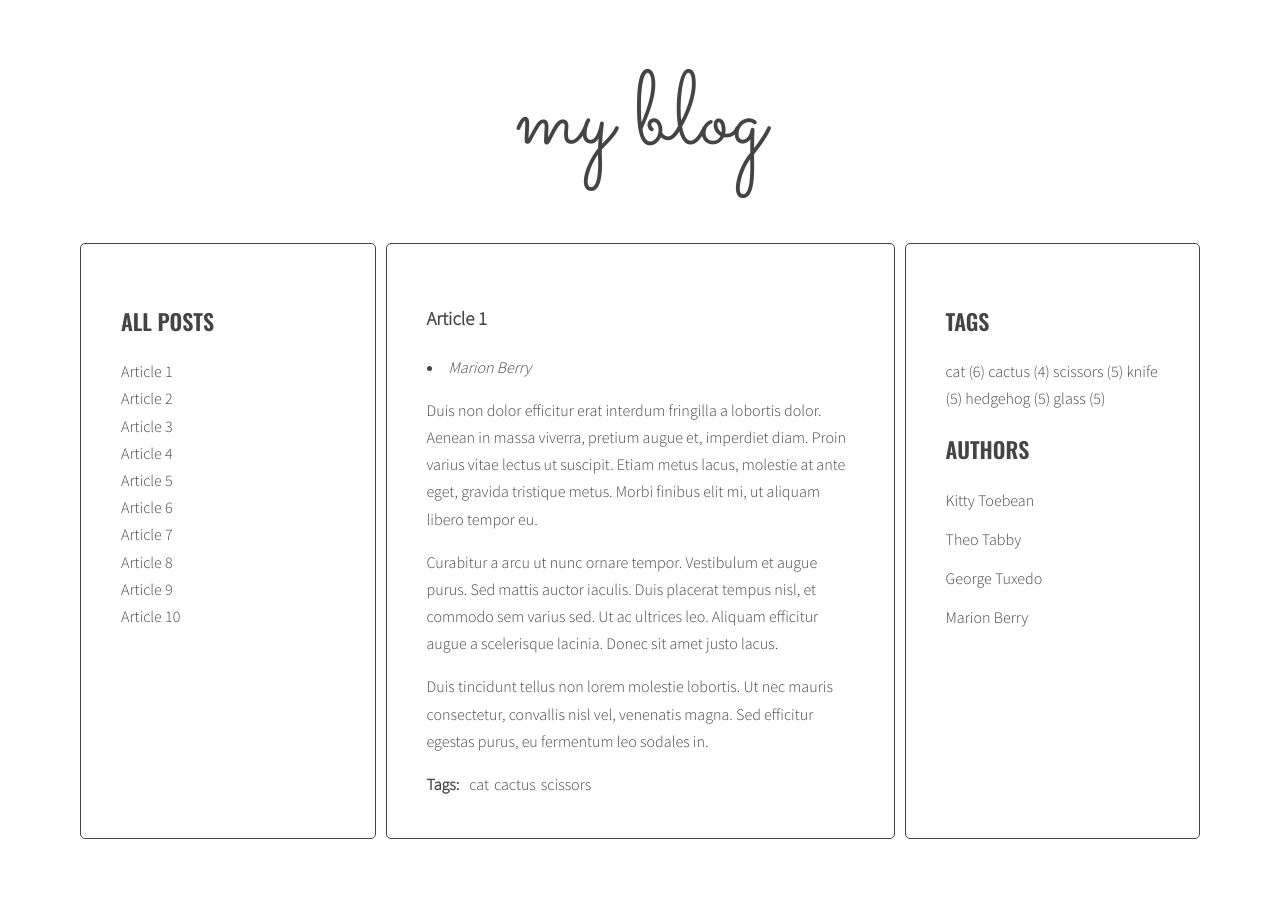
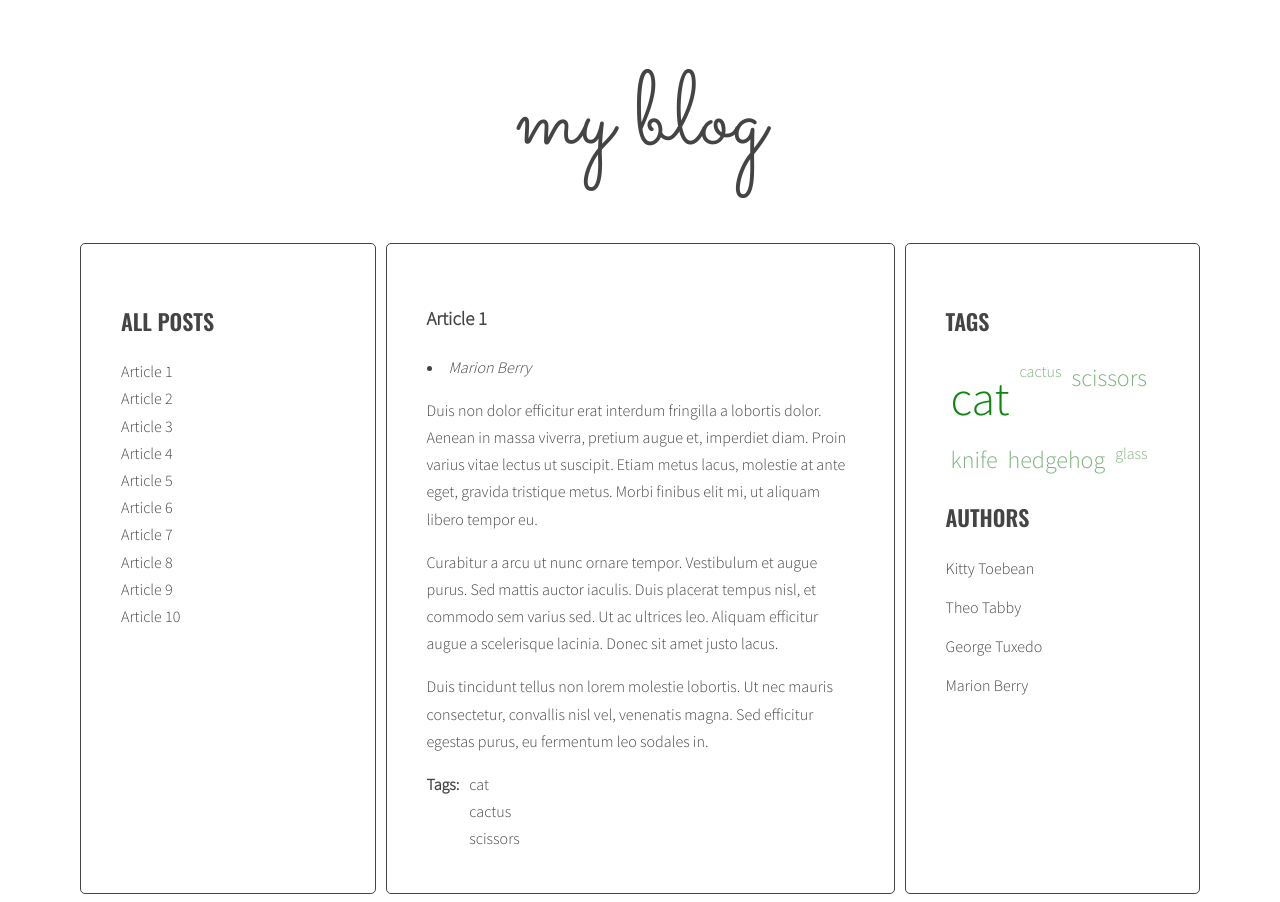
Before and after one commit to anngorska/javascript-blog, a website: page index.html in a window 1280 px wide. Before the commit the page ends 847 px from the top, so only its background shows below. Drawn offline with nearby package versions, Linux system fonts and the light colour scheme.

Commit message:
Add style to tag cloud

```diff
--- a/index.html
+++ b/index.html
@@ -144,7 +144,7 @@
               </ul>
             </div>
           </article>
-          <article class="post" id="article-7" data-tags="hedgehog glass knife" data-author="Kitty Toebean">
+          <article class="post" id="article-7" data-tags="hedgehog cat knife" data-author="Kitty Toebean">
             <h3 class="post-title">Article 7</h3>
             <p class="post-author"></p>
             <div class="post-content">
--- a/js/script.js
+++ b/js/script.js
@@ -42,7 +42,10 @@ const optArticleSelector = '.post',
   optTitleListSelector = '.titles',
   optArticleTagsSelector = '.post-tags .list',
   optArticleAuthorSelector = '.post-author',
-  optTagsListSelector = '.list.tags';
+  optTagsListSelector = '.list.tags',
+  optCloudClassCount = 5,
+  optCloudClassPrefix = 'tag-size-';
+
 
 function generateTitleLinks(customSelector = ''){
 
@@ -100,6 +103,15 @@ function calculateTagsParams(tags){
   }
 
   return params;
+}
+
+function calculateTagClass(count, params){
+  const normalizedCount = count - params.min;
+  const normalizedMax = params.max - params.min;
+  const percentage = normalizedCount / normalizedMax;
+  const classNumber = Math.floor( percentage * (optCloudClassCount - 1) + 1 );
+
+  return optCloudClassPrefix + classNumber;
 }
 
 function generateTags(){
@@ -170,7 +182,10 @@ function generateTags(){
   /* [NEW] START LOOP: for each tag in allTags: */
   for(let tag in allTags){
     /* [NEW] generate code of a link and add it to allTagsHTML */
-    allTagsHTML += tag + ' (' + allTags[tag] + ') ';
+
+    const tagLinkHTML = '<li><a href="#tag-' + tag + '"class="' + calculateTagClass(allTags[tag], tagsParams) + '"> ' + tag + '</a></li>';
+    allTagsHTML += tagLinkHTML;
+    console.log('tagLinkHTML:', tagLinkHTML);
     /* [NEW] END LOOP: for each tag in allTags: */
   }
 
--- a/sass/style.scss
+++ b/sass/style.scss
@@ -5,6 +5,7 @@
 $color-light: #fff;
 $color-dark: #444;
 $color-green: rgba(0, 128, 0, 0.945);
+$color-greenlight: rgba(115, 175, 115, 0.945);
 
 $font-logo: 'Sacramento', cursive;
 $font-header: 'Oswald', sans-serif;
@@ -93,10 +94,9 @@ body {
 }
 
 .list-horizontal {
-    li {
+    ul {
         display: inline-block;
         padding-right: 5px;
-
     }
 }
 
@@ -135,3 +135,37 @@ a {
   text-decoration: none;
   text-transform: none;
 }
+
+.tag-size-1 {
+  font-size: 100%;
+  color: $color-greenlight;
+}
+
+.tag-size-2 {
+  font-size: 150%;
+  color: $color-greenlight;
+}
+
+.tag-size--3 {
+  font-size: 200%;
+  color: $color-greenlight;
+}
+
+.tag-size-4 {
+  font-size: 250%;
+  color: $color-green;
+}
+
+.tag-size-5 {
+  font-size: 300%;
+  color: $color-green;
+}
+
+ul.list.tags {
+  display: inline-flex;
+  flex-wrap: wrap;
+}
+
+.tags a{
+  padding: 5px;
+}
```
Also changed, not shown: css/style.css, 1 other file.
